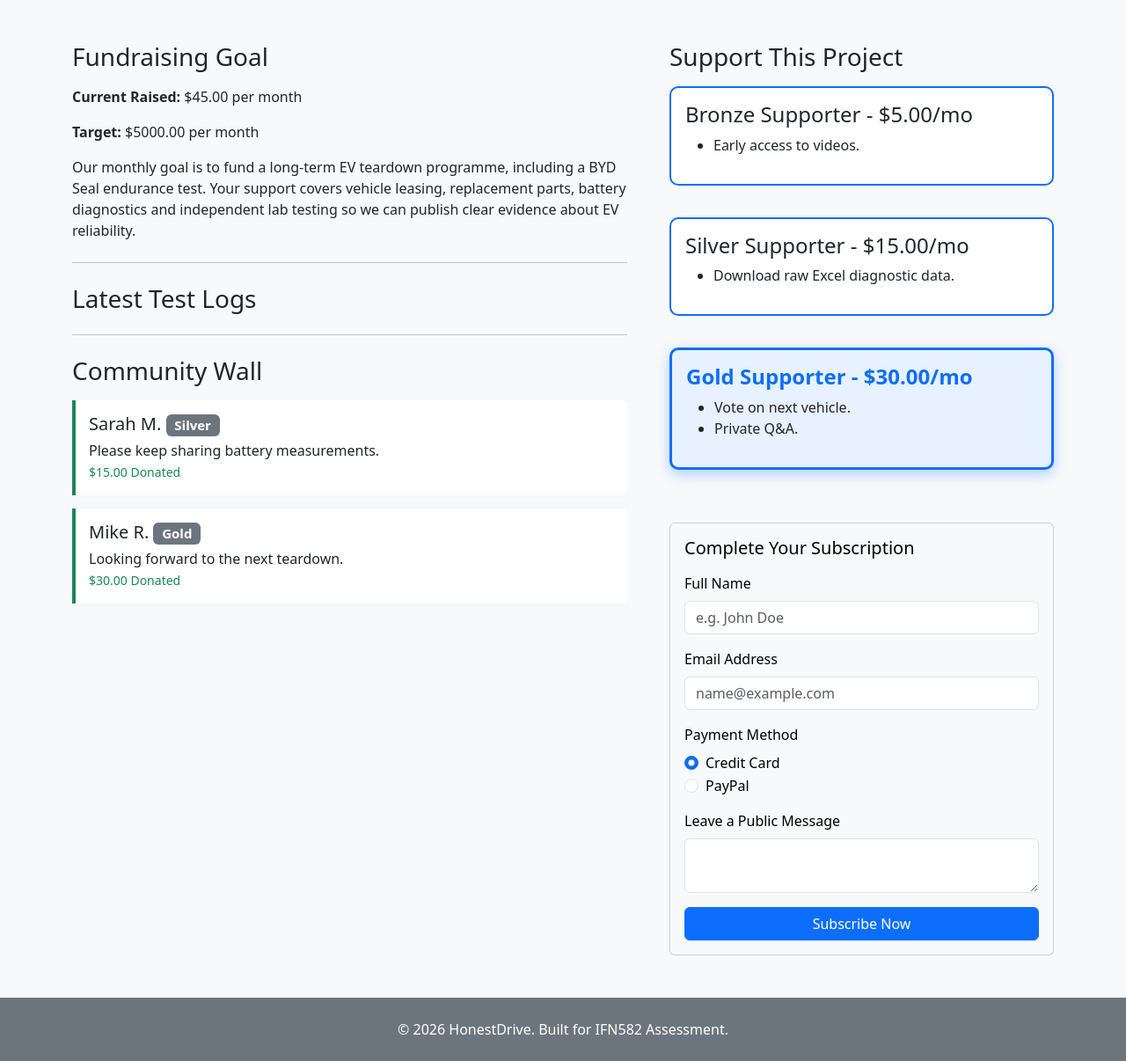
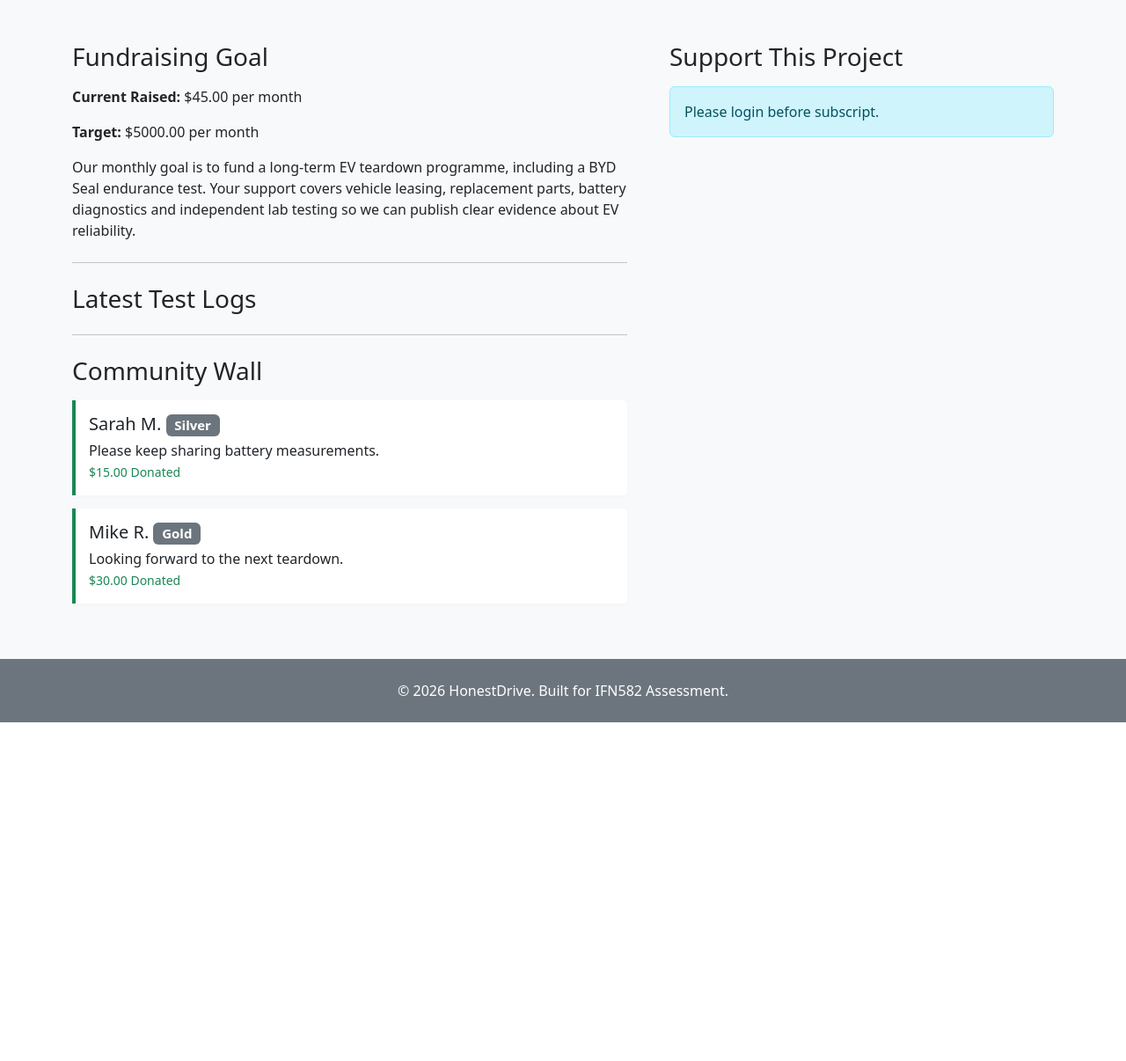
Before and after one commit to ray10506/582_final_assessment, a Flask app: page /donation/1 in a window 1280 px wide. Shown: the part 281-1487 px from the top of the page at 88% size. After the commit the page ends 1102 px from the top, so only its background shows below. Run offline with Flask 3, Linux system fonts and the light colour scheme; data comes from the database, SQL or seed files in the repository; some libraries are stand-ins or nearby versions.

Commit message:
finialize subscription button and api behavior

```diff
--- a/project/forms.py
+++ b/project/forms.py
@@ -1,5 +1,5 @@
 from flask_wtf import FlaskForm
-from wtforms import SubmitField, StringField, PasswordField, RadioField
+from wtforms import SubmitField, StringField, PasswordField, RadioField, TextAreaField
 from wtforms.validators import DataRequired, Email, Length, EqualTo
 
 class LoginForm(FlaskForm):
@@ -16,3 +16,9 @@ class RegisterForm(FlaskForm):
     role = RadioField('I want to', choices=[("Supporter", "Support campaigns"),
                                              ("Fundraiser", "Start a campaign")])
     submit = SubmitField('Register')
+
+class SubscriptionForm(FlaskForm):
+    tierID = RadioField('Support Plan', coerce=int, validators=[DataRequired()])
+    paymentMethod = RadioField('Payment Method', choices=[('Credit Card', 'Credit Card'), ('PayPal', 'PayPal')], default='Credit Card', validators=[DataRequired()])
+    message = TextAreaField('Leave a Public Message', validators=[Length(max=2000)])
+    submit = SubmitField('Subscribe Now')
--- a/project/models.py
+++ b/project/models.py
@@ -105,6 +105,43 @@ class _UserCRUD(_CRUD):
             cur.execute(f"SELECT * FROM {self.table_name} WHERE email = %s", (email,))
             r = cur.fetchone()
             return self.model.from_dict(r) if r else None
+
+class _SubscriptionCRUD(_CRUD):
+    def create_subscription(self, subscriber_id: int, campaign_id: int, tier_id: int,
+                            payment_method: str, message: str):
+
+        with get_connection() as cur:
+            # Lock these rows until both writes complete, so approval and price cannot change midway.
+            # check the user status
+            cur.execute("SELECT role, accountStatus FROM `User` WHERE id = %s FOR UPDATE", (subscriber_id,))
+            user = cur.fetchone()
+            if not user or user['role'] != 'Supporter' or user['accountStatus'] != 'Active':
+                raise ValueError('An active Supporter account is required.')
+
+            # check the campaign status
+            cur.execute("SELECT approval_status, operational_status FROM Campaign WHERE id = %s FOR UPDATE", (campaign_id,))
+            campaign = cur.fetchone()
+            if not campaign or campaign['approval_status'] != 'Approved' or campaign['operational_status'] != 'Active':
+                raise ValueError('This campaign is not accepting subscriptions.')
+
+            # check the price in real time
+            cur.execute("SELECT price FROM Tier WHERE id = %s AND campaignID = %s FOR UPDATE", (tier_id, campaign_id))
+            tier = cur.fetchone()
+            if not tier or tier['price'] <= 0:
+                raise ValueError('Invalid subscription plan or price.')
+            amount = tier['price']
+
+            cur.execute(
+                "INSERT INTO Subscription (subscriberID, campaignID, tierID, amount, paymentMethod, message, status, startDate) "
+                "VALUES (%s, %s, %s, %s, %s, %s, 'Active', %s)",
+                (subscriber_id, campaign_id, tier_id, amount, payment_method, message, date.today())
+            )
+
+            #update the current raised amount of campaign
+            cur.execute(
+                "UPDATE Campaign SET currentRaised = currentRaised + %s WHERE id = %s",
+                (amount, campaign_id)
+            )
 
 
 #-------------------------------------------------
@@ -288,7 +325,7 @@ campaigns = _CRUD(Campaign, "Campaign", "id", ["id", "title", "description", "go
 tiers = _CRUD(Tier, "Tier", "id", ["id", "campaignID", "name", "price"])
 tier_perks = _CRUD(TierPerk, "TierPerks", "id", ["id", "tierID", "campaignID", "perk"])
 tiers_with_perks = _CRUD(TierWithPerks, "TierWithPerks", "id", ["id", "campaignID", "name", "price", "perks"])
-subscriptions = _CRUD(Subscription, "Subscription", "id", ["id", "subscriberID", "campaignID", "tierID", "amount", "paymentMethod", "message", "isAnonymous", "status", "startDate", "cancelledDate"])
+subscriptions = _SubscriptionCRUD(Subscription, "Subscription", "id", ["id", "subscriberID", "campaignID", "tierID", "amount", "paymentMethod", "message", "isAnonymous", "status", "startDate", "cancelledDate"])
 posts = _CRUD(Post, "Post", "id", ["id", "campaignID", "title", "description", "visibility", "datePosted"])
 post_attachments = _CRUD(PostAttachment, "PostAttachment", "postID", ["postID", "fileURL", "fileType"])
 polls = _CRUD(Poll, "Poll", "id", ["id", "campaignID", "question", "status"])
@@ -296,4 +333,4 @@ vehicle_candidates = _CRUD(VehicleCandidate, "VehicleCandidate", "id", ["id", "p
 votes = _CRUD(Vote, "Vote", "pollID", ["pollID", "subscriberID", "candidateID", "dateVoted"])
 comments = _CRUD(Comment, "Comment", "id", ["id", "campaignID", "subscriberID", "text", "datePosted"])
 reports = _CRUD(Report, "Report", "id", ["id", "contentType", "contentID", "reason", "reportCount", "status"])
-campaign_subscriptions = _CRUD(CampaignSubscriptions, "CampaignSubscriptions", "subscriptionID", ["campaignID"])
+campaign_subscriptions = _CRUD(CampaignSubscriptions, "CampaignSubscriptions", "subscriptionID", ["campaignID", "status"])
--- a/project/templates/donation.html
+++ b/project/templates/donation.html
@@ -49,15 +49,21 @@ header %}
   </div>
   <div class="col-12 col-md-5">
     <h3 class="mb-3">Support This Project</h3>
+    {% if current_user.is_authenticated and current_user.role == 'Supporter' %}
     <div class="tier-selection-group mb-4">
       {% for t in tier %}
       <label class="w-100 mb-3" style="cursor: pointer">
+        <!-- prettier-ignore -->
         <input
           type="radio"
-          name="tier_selection"
-          class="d-none tier-radio"
-          checked
+          name="tierID"
+          value="{{ t.id }}"
+          form="subscription-form"
+          class="form-check-input tier-radio"
+          required
+          {% if form.tierID.data == t.id %}checked{%endif%}
         />
+
         <div class="card custom-tier-card tier-card-selectable p-3">
           <h4>{{ t.name }} Supporter - ${{ t.price }}/mo</h4>
           <ul>
@@ -72,50 +78,45 @@ header %}
     <div class="card text-bg-light mt-4">
       <div class="card-body">
         <h5 class="card-title mb-3">Complete Your Subscription</h5>
-        <form>
+        <form
+          id="subscription-form"
+          method="POST"
+          action="{{ url_for('main.donation', campaign_id=campaign.id) }}"
+        >
+          {{ form.hidden_tag() }} {% if form.errors %}
+          <div class="alert alert-danger" role="alert">
+            <ul class="mb-0">
+              {% for field, errors in form.errors.items() %} {% for error in
+              errors %}
+              <li>{{ form[field].label.text }}: {{ error }}</li>
+              {% endfor %} {% endfor %}
+            </ul>
+          </div>
+          {% endif %}
+          <fieldset class="mb-3">
+            <legend class="fs-6">{{ form.paymentMethod.label.text }}</legend>
+            {% for option in form.paymentMethod %}
+            <div class="form-check">
+              {{ option(class="form-check-input") }} {{
+              option.label(class="form-check-label") }}
+            </div>
+            {% endfor %}
+          </fieldset>
           <div class="mb-3">
-            <label class="form-label">Full Name</label>
-            <input
-              type="text"
-              class="form-control"
-              placeholder="e.g. John Doe"
-            />
+            {{ form.message.label(class="form-label") }} {{
+            form.message(class="form-control", rows=2) }}
           </div>
-          <div class="mb-3">
-            <label class="form-label">Email Address</label>
-            <input
-              type="email"
-              class="form-control"
-              placeholder="name@example.com"
-            />
-          </div>
-
-          <p class="mb-2">Payment Method</p>
-          <div class="form-check">
-            <input
-              class="form-check-input"
-              type="radio"
-              name="payment"
-              checked
-            />
-            <label class="form-check-label">Credit Card</label>
-          </div>
-          <div class="form-check mb-3">
-            <input class="form-check-input" type="radio" name="payment" />
-            <label class="form-check-label">PayPal</label>
-          </div>
-
-          <div class="mb-3">
-            <label class="form-label">Leave a Public Message</label>
-            <textarea class="form-control" rows="2"></textarea>
-          </div>
-
-          <button type="button" class="btn btn-primary w-100">
-            Subscribe Now
-          </button>
+          {{ form.submit(class="btn btn-primary w-100") }}
         </form>
       </div>
     </div>
+    {% elif current_user.is_authenticated %}
+    <div class="alert alert-warning">
+      Current account role can't subscript, please login supporter account.
+    </div>
+    {% else %}
+    <div class="alert alert-info">Please login before subscript.</div>
+    {% endif %}
   </div>
 </div>
 {% endblock %}
--- a/project/views.py
+++ b/project/views.py
@@ -1,8 +1,9 @@
-from flask import Blueprint, render_template, request, flash, redirect, url_for
-from project.models import campaigns, users, campaign_subscriptions, posts, tiers_with_perks
+from MySQLdb import Error as DatabaseError
+from flask import Blueprint, render_template, request, flash, redirect, url_for, abort, current_app
+from project.models import campaigns, users, campaign_subscriptions, posts, tiers_with_perks, subscriptions, tiers
 from werkzeug.security import check_password_hash
-from flask_login import login_user,logout_user, login_required
-from project.forms import LoginForm, RegisterForm
+from flask_login import login_user,logout_user, login_required, current_user
+from project.forms import LoginForm, RegisterForm, SubscriptionForm
 
 bp = Blueprint('main', __name__)
 
@@ -57,19 +58,49 @@ def register():
         flash(f"Form validation errors: {form.errors}")
     return render_template('register.html', form=form, create_attempted=(request.method == 'POST'))
 
-@bp.route('/donation/<int:campaign_id>')
+# for donation pages
+@bp.route('/donation/<int:campaign_id>', methods=['GET', 'POST'])
 def donation(campaign_id: int):
     campaign = campaigns.get(campaign_id)
     if campaign == None or campaign.operational_status != 'Active' or campaign.approval_status != 'Approved':
         return redirect(url_for('main.index'))
 
-    fliter = {'campaignID': campaign_id }
+    form = SubscriptionForm()
+    filters = {'campaignID': campaign_id}
+    tier = tiers_with_perks.list(filters=filters)
+
+    form.tierID.choices = [(t.id, t.name) for t in tier]
+    if request.method == 'GET' and tier:
+        form.tierID.data = tier[0].id
+
+    if form.validate_on_submit():
+        if not current_user.is_authenticated:
+            flash('Please log in as a Supporter to subscribe.')
+            return redirect(url_for('main.login'))
+
+        try:
+            subscriptions.create_subscription(
+                subscriber_id=current_user.id,
+                campaign_id=campaign_id,
+                tier_id=form.tierID.data,
+                payment_method=form.paymentMethod.data,
+                message=form.message.data,
+            )
+            flash("Subscription successful!")
+        except ValueError as error:
+            flash(str(error), 'danger')
+        except DatabaseError:
+            current_app.logger.exception('Subscription could not be saved')
+            flash('Unable to save your subscription. Please try again.', 'danger')
+        # Redirect after a successful POST so a refresh can't resubmit and double-count the pledge.
+        return redirect(url_for('main.donation', campaign_id=campaign_id))
     return render_template('donation.html',
-                           campaign = campaigns.get(campaign_id),
-                           subscriptions = campaign_subscriptions.list(filters = fliter | {'status': 'Active'}),
-                           post = sorted(posts.list(filters = fliter), key=lambda p: p.datePosted, reverse=True),
-                           tier = tiers_with_perks.list(filters = fliter)
-                           )
+                           form=form,
+                           campaign=campaign,
+                           subscriptions=campaign_subscriptions.list(filters=filters | {'status': 'Active'}),
+                           post=sorted(posts.list(filters=filters), key=lambda p: p.datePosted, reverse=True),
+                           tier=tier)
+
 
 @bp.route('/admin_dashboard/')
 def admin():
```
